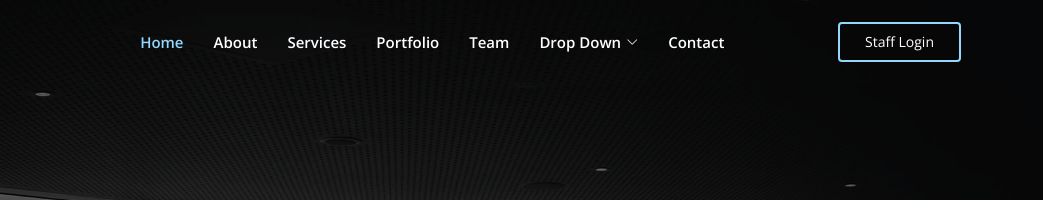
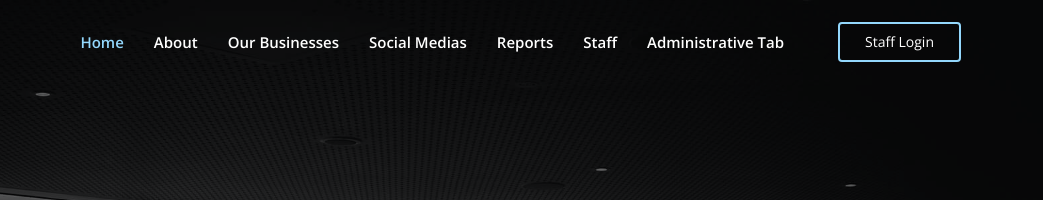
Before and after one commit to Trolna/fuscous, a plain HTML site: page index.html in a window 1280 px wide. Shown: the top 200 px of the page, 237-1280 px from the left. Drawn offline with nearby package versions, Linux system fonts and the light colour scheme; files whose address does not match are found by name.

Commit message:
Update index.html

```diff
--- a/index.html
+++ b/index.html
@@ -61,10 +61,12 @@
         <ul>
           <li><a class="nav-link scrollto active" href="#hero">Home</a></li>
           <li><a class="nav-link scrollto" href="#about">About</a></li>
-          <li><a class="nav-link scrollto" href="#services">Services</a></li>
-          <li><a class="nav-link scrollto " href="#portfolio">Portfolio</a></li>
-          <li><a class="nav-link scrollto" href="#team">Team</a></li>
-          <li class="dropdown"><a href="#"><span>Drop Down</span> <i class="bi bi-chevron-down"></i></a>
+          <li><a class="nav-link scrollto" href="#services">Our Businesses</a></li>
+          <li><a class="nav-link scrollto " href="#portfolio">Social Medias</a></li>
+          <li><a class="nav-link scrollto" href="#team">Reports</a></li>
+          <li><a class="nav-link scrollto" href="#team">Staff</a></li>
+          <li><a class="nav-link scrollto" href="#team">Administrative Tab</a></li>
+          <!-- <li class="dropdown"><a href="#"><span>Drop Down</span> <i class="bi bi-chevron-down"></i></a>
             <ul>
               <li><a href="#">Drop Down 1</a></li>
               <li class="dropdown"><a href="#"><span>Deep Drop Down</span> <i class="bi bi-chevron-right"></i></a>
@@ -80,8 +82,7 @@
               <li><a href="#">Drop Down 3</a></li>
               <li><a href="#">Drop Down 4</a></li>
             </ul>
-          </li>
-          <li><a class="nav-link scrollto" href="#contact">Contact</a></li>
+          </li> -->
         </ul>
         <i class="bi bi-list mobile-nav-toggle"></i>
       </nav><!-- .navbar -->
```
